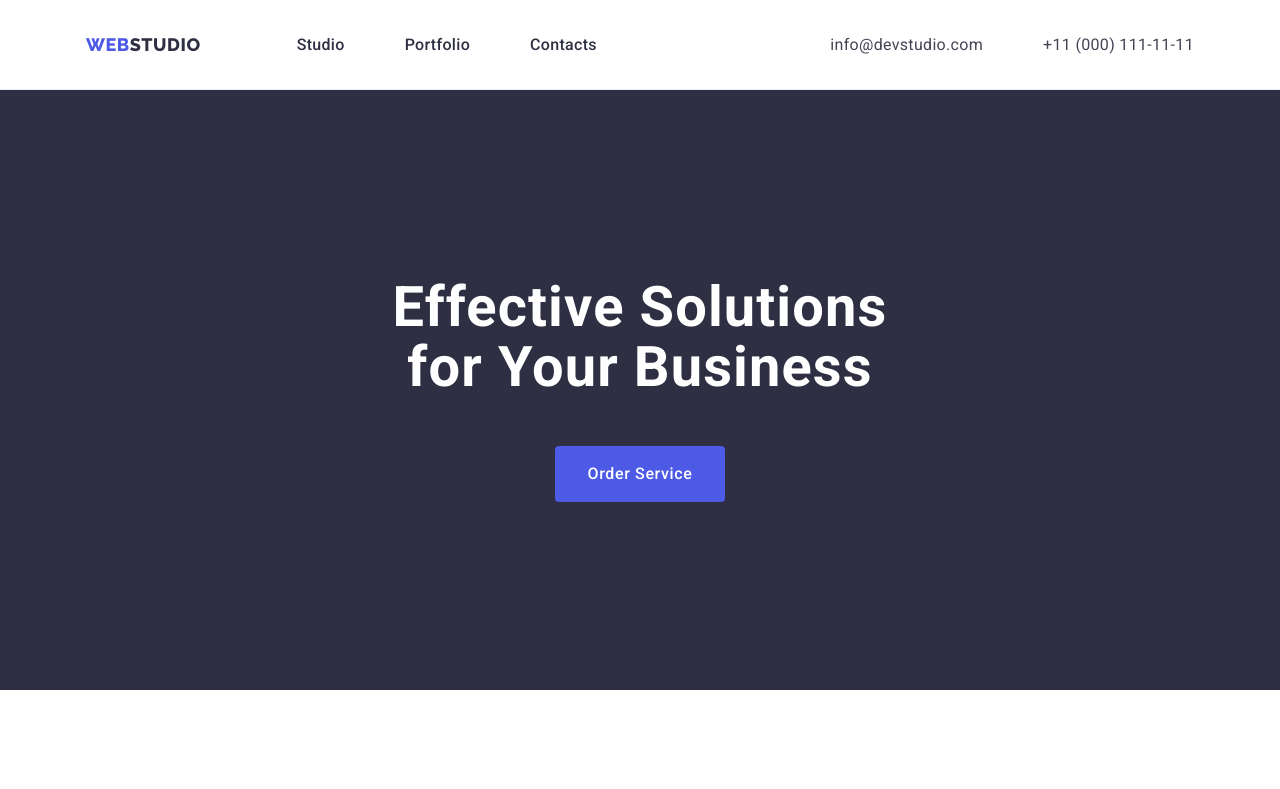
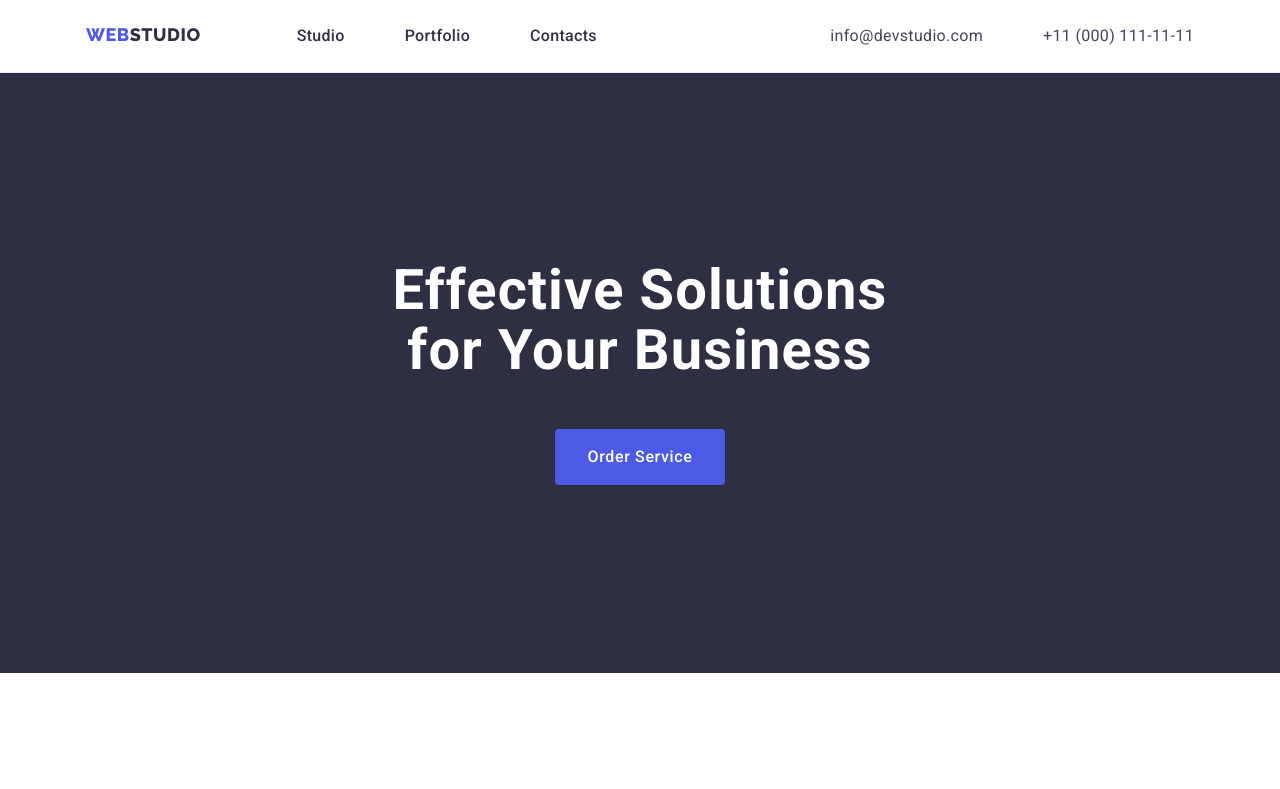
Before and after one commit to rooddeeo/goit-markup-hw-03, a plain HTML site: page index.html in a window 1280 px wide. Shown: the top 789 px of the page. Drawn offline with nearby package versions, Linux system fonts and the light colour scheme.

Commit message:
Home Work 3

```diff
--- a/css/style.css
+++ b/css/style.css
@@ -103,7 +103,7 @@ body {
 }
 
 .header-logo {
-  padding: 10px 10px;
+  padding: 0 10px;
   margin-right: 76px;
 }
 
@@ -127,7 +127,7 @@ body {
   font-weight: 500;
   line-height: 1.5;
   letter-spacing: 0.02em;
-  padding: 10px 10px;
+  padding: 0 10px;
   color: var(--hero-background);
 }
 
```
